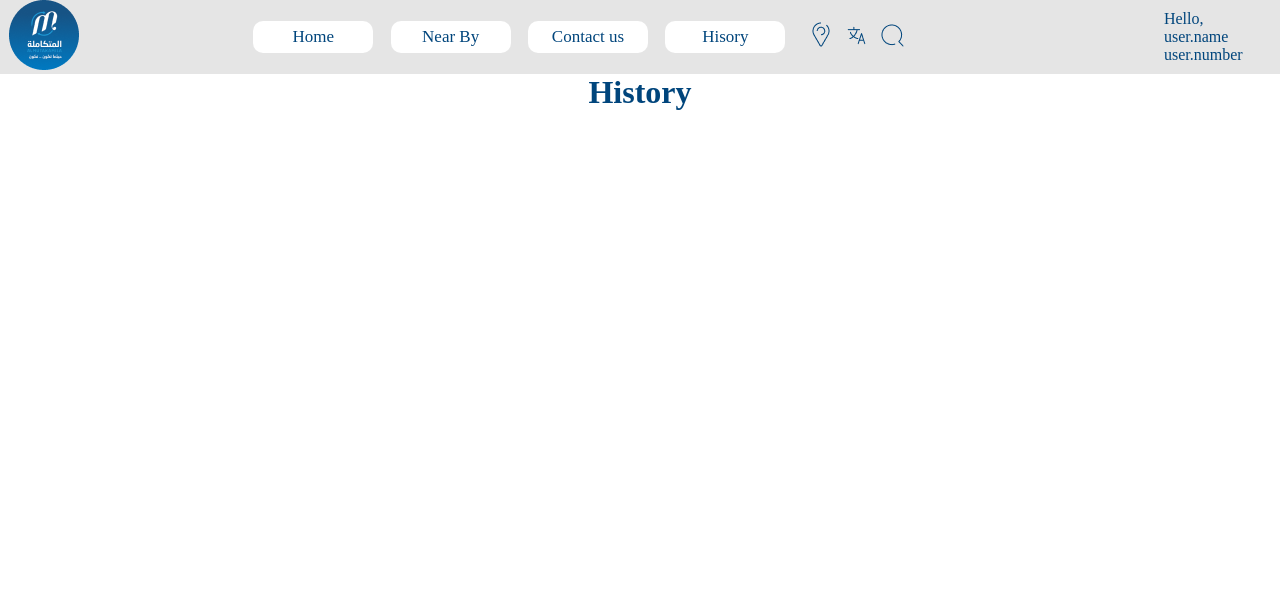
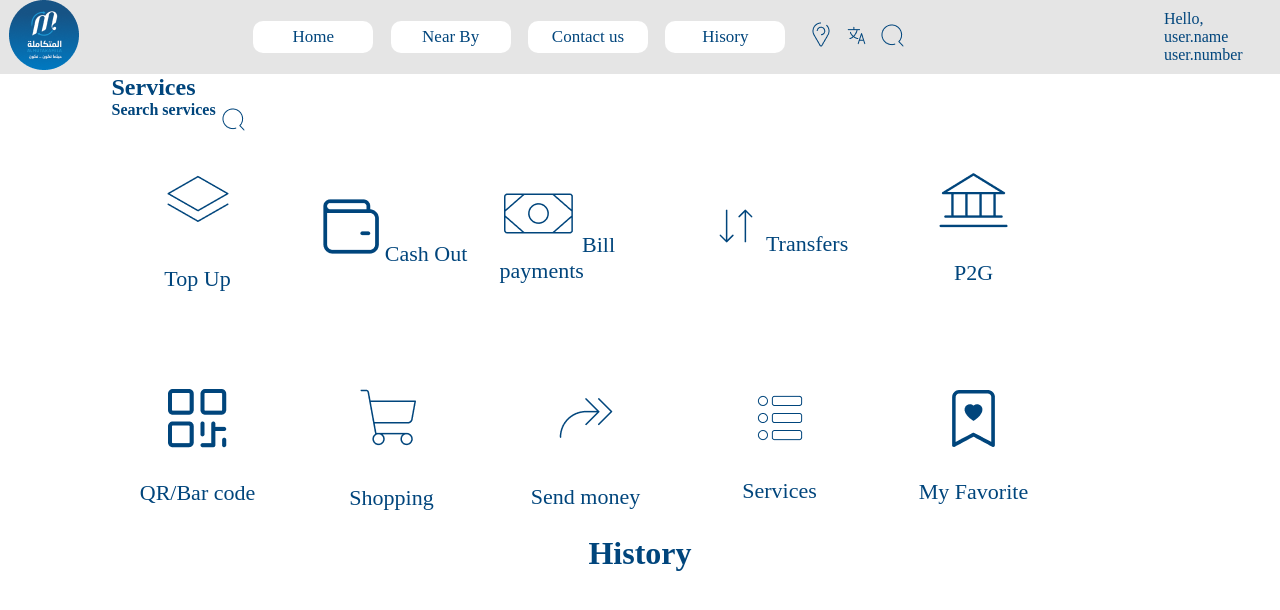
Before and after one commit to Jayash3812/almutaproject, a React (Create React App) app: page /history in a window 1280 px wide. Shown: the top 610 px of the page. Built offline with nearby package versions, Linux system fonts and the light colour scheme; a web font is replaced by a local one.

Commit message:
add: navbar by grid

```diff
--- a/src/App.js
+++ b/src/App.js
@@ -7,18 +7,19 @@ import { Home } from "./components/Nav/Home";
 import { Nearby } from "./components/Near by/Nearby";
 import { Contactus } from "./components/Contact Us/Contactus";
 import { History } from "./components/History/History";
-
+import Services from "./components/ServicesComponent/Services";
 
 function App() {
   return (
     <div className="App">
       <BrowserRouter>
-      <Nav/>
+        <Nav />
+        <Services />
         <Routes>
-          <Route path="/home" element={<Home/>}/>
-          <Route path="/nearby" element={<Nearby/>}/>
-          <Route path="/contactus" element={<Contactus/>}/>
-          <Route path="/history" element={<History/>}/>
+          <Route path="/home" element={<Home />} />
+          <Route path="/nearby" element={<Nearby />} />
+          <Route path="/contactus" element={<Contactus />} />
+          <Route path="/history" element={<History />} />
         </Routes>
       </BrowserRouter>
       <div className="container">
--- a/src/components/Nav/Nav.jsx
+++ b/src/components/Nav/Nav.jsx
@@ -4,7 +4,7 @@ import gps_icon from "../../assets/icons/gps_icon.png";
 import search_icon from "../../assets/icons/search_icon.png";
 import translate_icon from "../../assets/icons/translate_icon.png";
 import "../../components/Nav/nav.css";
-import { Grid, Box } from "@mui/material";
+import { Grid } from "@mui/material";
 import { Link } from "react-router-dom";
 
 const Nav = () => {
--- a/src/components/ServicesComponent/Services.jsx
+++ b/src/components/ServicesComponent/Services.jsx
@@ -11,22 +11,24 @@ import sendmoney from "../../assets/icons/sendmoney.png";
 import services from "../../assets/icons/services.png";
 import myfavorite from "../../assets/icons/myfavorite.png";
 import search_icon from "../../assets/icons/search_icon.png";
+import { Grid } from "@mui/material";
 
 import { Link } from "react-router-dom";
 
-
-
 const Services = () => {
-
   return (
     <div>
+      <Grid container direction="column">
         <h2>Services</h2>
-      <div className="services_search">
+        <Grid container direction="row">
           <h4>Search services</h4>
           <a href="">
             <img src={search_icon} alt="search_icon" />
           </a>
-      </div>
+        </Grid>
+        {/* <div className="services_search"> */}
+
+        {/* </div> */}
         <div className="services_items">
           <div className="services_items__left">
             <div className="services_items__main">
@@ -36,7 +38,7 @@ const Services = () => {
               </a>
               <a className="services_items__main__card" href="">
                 <Link to="/cashout">
-                <img src={cashout} alt="cashout"/>
+                  <img src={cashout} alt="cashout" />
                   <span>Cash Out</span>
                 </Link>
               </a>
@@ -80,6 +82,7 @@ const Services = () => {
             </div>
           </div>
         </div>
+      </Grid>
     </div>
   );
 };
```
Lines whose indentation alone changed are shown as unchanged.
